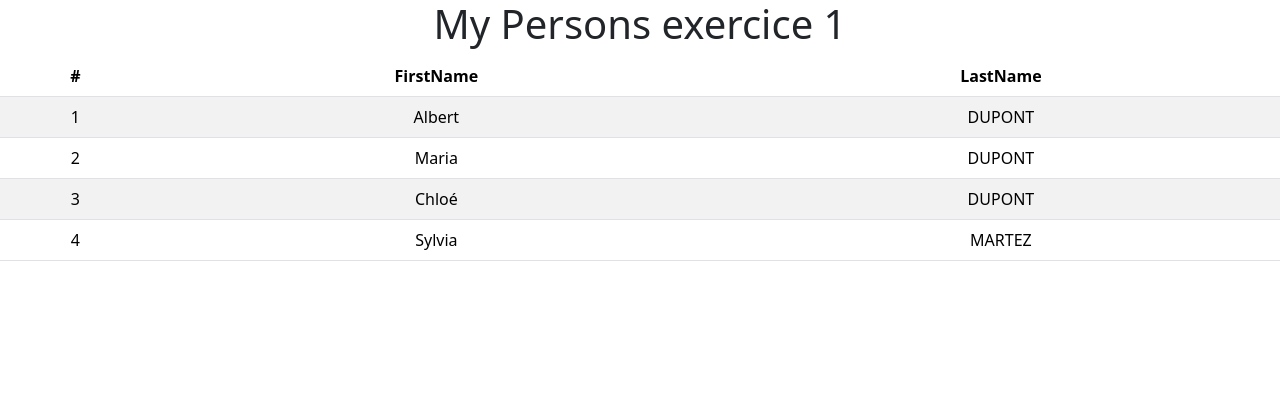
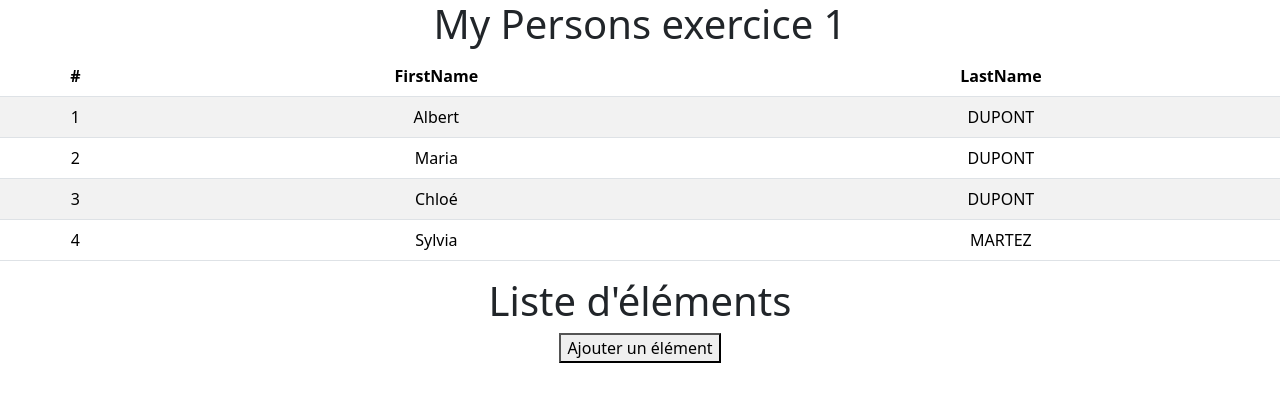
Before and after one commit to Nashka92/react-cda4, a React (Create React App) app: page / in a window 1280 px wide. Shown: the top 402 px of the page. Built offline with nearby package versions, Linux system fonts and the light colour scheme.

Commit message:
feat(tp_2): exo 2 listing component

```diff
--- a/src/App.js
+++ b/src/App.js
@@ -3,12 +3,14 @@ import "./App.css";
 import TabPersons from "./components/TabPersons";
 import Title from "./components/Title";
 import "bootstrap/dist/css/bootstrap.min.css";
+import Listing from "./components/Listing";
 
 function App() {
   return (
     <div className="App">
       <Title />
       <TabPersons />
+      <Listing />
     </div>
   );
 }
--- /dev/null
+++ b/src/components/Listing.js
@@ -0,0 +1,31 @@
+import React, { useState } from "react";
+
+function Listing() {
+  // ici j'utilise un useState([]) qui permet de définir une variable d'état
+  // items qui est initialisée avec un tableau vide. setItems lui
+  // est utilisée pour mettre à jour cette variable.
+  const [items, setItems] = useState([]);
+
+  // methode addItem qui sera appelé lorsque l'utilisateur aura cliqué. Un item
+  // va s'incrémenter lorsqu'il sera cliqué
+  const addItem = () => {
+    const newItem = `Item ${items.length + 1}`;
+
+    // spread operator qui permet de copier les éléments existants et ajouter le nouvel élément à la fin.
+    setItems([...items, newItem]);
+  };
+
+  return (
+    <div>
+      <h1>Liste d'éléments</h1>
+      <button onClick={addItem}>Ajouter un élément</button>
+      <ul>
+        {items.map((item, index) => (
+          <li key={index}>{item}</li>
+        ))}
+      </ul>
+    </div>
+  );
+}
+
+export default Listing;
```
